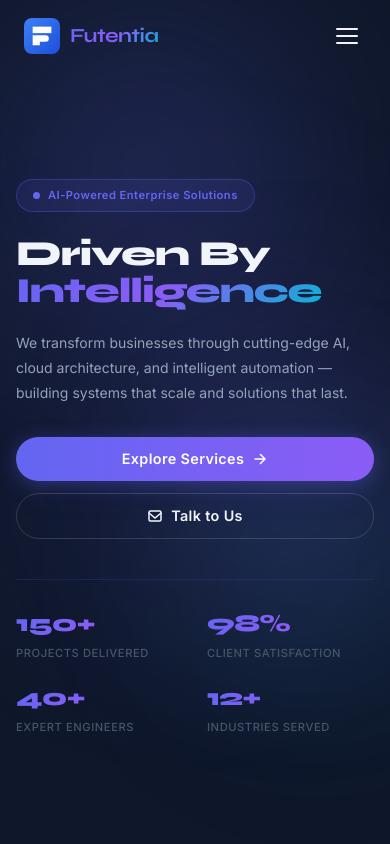
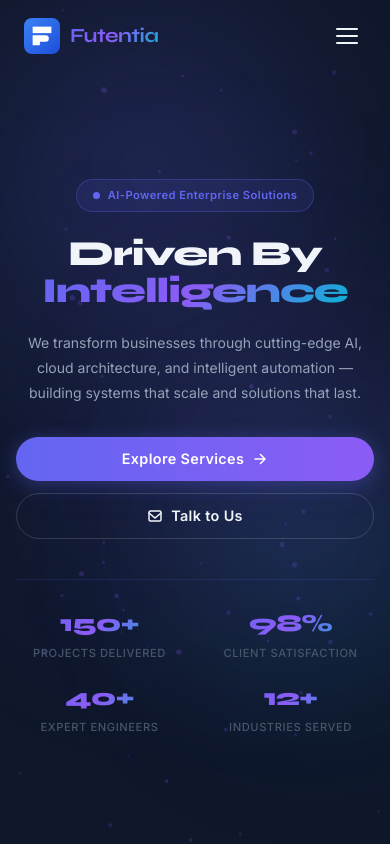
Before and after one commit to chaityabelani/Flutentia, a React (Vite) app: page / in a window 390 px wide. Shown: the top 844 px of the page. Built offline with nearby package versions, Linux system fonts and the light colour scheme.

Commit message:
feat: add Hero section and animated AI background canvas to App component

```diff
--- a/src/App.jsx
+++ b/src/App.jsx
@@ -1,4 +1,5 @@
 import Navbar from './components/Navbar'
+import AIBackground from './components/AIBackground'
 import Hero from './components/Hero'
 import TechMarquee from './components/TechMarquee'
 import About from './components/About'
@@ -14,6 +15,7 @@ import Footer from './components/Footer'
 export default function App() {
   return (
     <>
+      <AIBackground />
       <Navbar />
       <main>
         <Hero />
--- /dev/null
+++ b/src/components/AIBackground.jsx
@@ -0,0 +1,107 @@
+import { useEffect, useRef } from 'react'
+
+/**
+ * Full-page fixed canvas with animated AI neural-network particles.
+ * Very transparent — decorative only, never distracts from content.
+ */
+export default function AIBackground() {
+  const canvasRef = useRef(null)
+
+  useEffect(() => {
+    const canvas = canvasRef.current
+    const ctx    = canvas.getContext('2d')
+    let animId
+
+    const resize = () => {
+      canvas.width  = window.innerWidth
+      canvas.height = window.innerHeight
+    }
+    resize()
+    window.addEventListener('resize', resize)
+
+    /* ── Node setup ── */
+    const COUNT = 55
+    const MAX_DIST = 170
+
+    const nodes = Array.from({ length: COUNT }, () => ({
+      x:     Math.random() * window.innerWidth,
+      y:     Math.random() * window.innerHeight,
+      vx:    (Math.random() - 0.5) * 0.35,
+      vy:    (Math.random() - 0.5) * 0.35,
+      r:     Math.random() * 1.6 + 0.8,
+      phase: Math.random() * Math.PI * 2,
+    }))
+
+    /* ── Render loop ── */
+    const draw = () => {
+      ctx.clearRect(0, 0, canvas.width, canvas.height)
+
+      const isLight  = document.documentElement.classList.contains('light')
+      const rgb      = isLight ? '80,70,200' : '139,92,246'
+      const lineRGB  = isLight ? '99,102,241' : '99,102,241'
+
+      /* update positions */
+      nodes.forEach(n => {
+        n.x     += n.vx
+        n.y     += n.vy
+        n.phase += 0.018
+        if (n.x < 0 || n.x > canvas.width)  n.vx *= -1
+        if (n.y < 0 || n.y > canvas.height) n.vy *= -1
+      })
+
+      /* connections */
+      for (let i = 0; i < nodes.length; i++) {
+        for (let j = i + 1; j < nodes.length; j++) {
+          const dx   = nodes[i].x - nodes[j].x
+          const dy   = nodes[i].y - nodes[j].y
+          const dist = Math.sqrt(dx * dx + dy * dy)
+          if (dist < MAX_DIST) {
+            const alpha = (1 - dist / MAX_DIST) * (isLight ? 0.07 : 0.09)
+            ctx.beginPath()
+            ctx.strokeStyle = `rgba(${lineRGB},${alpha})`
+            ctx.lineWidth   = 0.5
+            ctx.moveTo(nodes[i].x, nodes[i].y)
+            ctx.lineTo(nodes[j].x, nodes[j].y)
+            ctx.stroke()
+          }
+        }
+      }
+
+      /* nodes */
+      nodes.forEach(n => {
+        const pulse = Math.sin(n.phase) * 0.5 + 0.5
+        const alpha = isLight
+          ? 0.10 + pulse * 0.06
+          : 0.14 + pulse * 0.08
+        ctx.beginPath()
+        ctx.arc(n.x, n.y, n.r * (1 + pulse * 0.25), 0, Math.PI * 2)
+        ctx.fillStyle = `rgba(${rgb},${alpha})`
+        ctx.fill()
+      })
+
+      animId = requestAnimationFrame(draw)
+    }
+
+    draw()
+
+    return () => {
+      cancelAnimationFrame(animId)
+      window.removeEventListener('resize', resize)
+    }
+  }, [])
+
+  return (
+    <canvas
+      ref={canvasRef}
+      aria-hidden="true"
+      style={{
+        position: 'fixed',
+        inset: 0,
+        width: '100%',
+        height: '100%',
+        pointerEvents: 'none',
+        zIndex: 0,
+      }}
+    />
+  )
+}
--- a/src/components/Hero.jsx
+++ b/src/components/Hero.jsx
@@ -43,7 +43,7 @@ export default function Hero() {
         <div className="flex items-center justify-between gap-16">
 
           {/* ── Left: text ── */}
-          <div className="flex flex-col items-start flex-1 min-w-0">
+          <div className="flex flex-col items-center xl:items-start flex-1 min-w-0 text-center xl:text-left">
 
             {/* Badge */}
             <div className="animate-fade-up-d1 inline-flex items-center gap-2 text-2xs font-semibold
@@ -85,7 +85,7 @@ export default function Hero() {
 
             {/* Stats */}
             <div className="animate-fade-up-d5 grid grid-cols-2 sm:grid-cols-4 items-start gap-6 sm:gap-10 pt-8 sm:pt-10
-                            border-t border-accent-primary/15 w-full max-w-[520px]">
+                            border-t border-accent-primary/15 w-full max-w-[520px] mx-auto xl:mx-0">
               {stats.map((s) => (
                 <div key={s.label} className="flex flex-col gap-1">
                   <span className="gradient-text font-display text-2xl sm:text-3xl font-extrabold tracking-tight leading-none">
```
